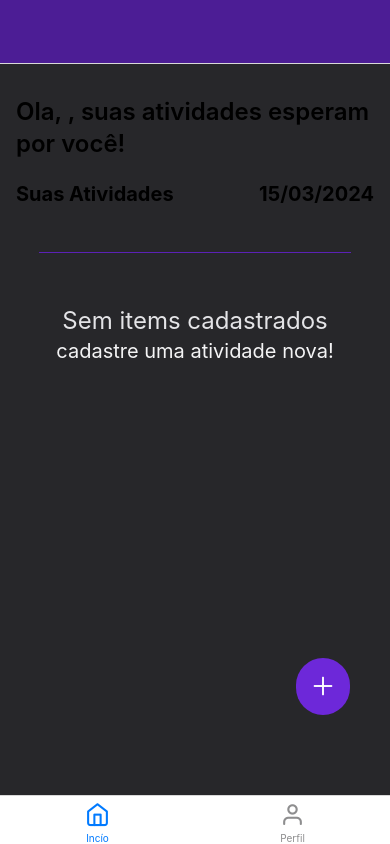
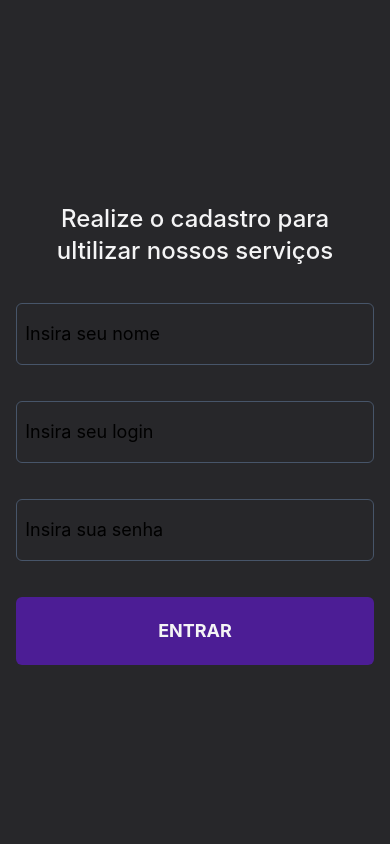
Before and after one commit to vih0/task-manager, a React Native app: screen /Cadastro in a window 390 px wide. Built offline with nearby package versions, Linux system fonts and the light colour scheme.

Commit message:
style: alterando cores das telas de login e cadastro

```diff
--- a/src/routes/route.tsx
+++ b/src/routes/route.tsx
@@ -13,7 +13,7 @@ export function Router() {
     }
     return (
         <NavigationContainer>
-            {!authData ? <AppStack /> : <AuthStack />}
+            {authData ? <AppStack /> : <AuthStack />}
         </NavigationContainer>
     )
 }
--- a/src/screens/cadastro.tsx
+++ b/src/screens/cadastro.tsx
@@ -1,7 +1,8 @@
-import React, { Button, Text, TouchableOpacity, View } from 'react-native';
+import React, { Button, Pressable, Text, TouchableOpacity, View } from 'react-native';
 import { Controller, FieldValues, useForm } from 'react-hook-form';
 import { Input } from '~/components/input';
 import { Methods } from '~/functions/methods';
+
 
 type UserProps = {
   user: string
@@ -32,14 +33,21 @@ export function Cadastro() {
       });
     handlePost();
   }
+
   return (
+    <View className='flex flex-1 items-center justify-center bg-zinc-800'>
+
       <View className='flex gap-9 my-6 w-11/12 mx-auto'>
-      <Text className='text-2xl text-center text-slate-800 font-medium mt-6'>Realize o cadastro para ultilizar nossos serviços</Text>
+        <Text className='text-2xl text-center text-zinc-100 font-medium mt-6'>Realize o cadastro para ultilizar nossos serviços</Text>
         <Controller
           control={control}
           rules={{ required: true }}
           render={({ field: { onChange, value } }) => (
-          <Input value={value} onChangeText={onChange} placeholder='Insira seu nome' />
+            <Input
+              className='color-zinc-200 text-lg placeholder:color-zinc-200'
+              value={value}
+              onChangeText={onChange}
+              placeholder='Insira seu nome' />
           )}
           name='nome'
         />
@@ -48,6 +56,7 @@ export function Cadastro() {
           rules={{ required: true }}
           render={({ field: { onChange, value } }) => (
             <Input
+              className='color-zinc-200 text-lg placeholder:color-zinc-200'
               onChangeText={onChange}
               value={value} placeholder='Insira seu login' />
           )}
@@ -57,17 +66,22 @@ export function Cadastro() {
           control={control}
           rules={{ required: true }}
           render={({ field: { onChange, value } }) => (
-          <Input value={value} onChangeText={onChange} placeholder='Insira sua senha' />
+            <Input
+              className='color-zinc-200 text-lg placeholder:color-zinc-200'
+              value={value}
+              onChangeText={onChange}
+              placeholder='Insira sua senha' />
           )}
           name='senha'
         />
 
         <TouchableOpacity
           onPress={handleSubmit(handleCreateUser)}
-        className='bg-blue-900 p-5 rounded-md'
+          className='bg-violet-900 p-5 rounded-md'
         >
-        <Text className='text-slate-100 font-bold text-center text-lg uppercase'>entrar</Text>
+          <Text className='text-zinc-100 font-bold text-center text-lg uppercase'>entrar</Text>
         </TouchableOpacity>
+      </View>
     </View>
   )
 }
--- a/src/screens/login.tsx
+++ b/src/screens/login.tsx
@@ -34,13 +34,16 @@ export function Login() {
     handlePost();
   }
   return (
-    <View className='flex gap-9 my-6 w-11/12 mx-auto'>
-      <Text className='text-2xl text-center text-slate-800 font-medium mt-6'>Faça Login para começar a Organizar suas atividades</Text>
+    <View className='flex flex-1 gap-9 py-6 w-full items-center justify-center bg-zinc-800'>
+      <View className='flex gap-9 my-6 w-11/12'>
+
+        <Text className='text-2xl text-center text-zinc-200 font-medium mt-6'>Faça Login para começar a Organizar suas atividades</Text>
         <Controller
           control={control}
           rules={{ required: true }}
           render={({ field: { onChange, value } }) => (
             <Input
+              className='color-zinc-100 placeholder:color-zinc-200 text-lg'
               onChangeText={onChange}
               value={value} placeholder='Insira seu login' />
           )}
@@ -50,20 +53,27 @@ export function Login() {
           control={control}
           rules={{ required: true }}
           render={({ field: { onChange, value } }) => (
-          <Input value={value} onChangeText={onChange} placeholder='Insira sua senha' secureTextEntry />
+            <Input
+              className='color-zinc-100 placeholder:color-zinc-200 text-lg'
+              value={value}
+              onChangeText={onChange}
+              placeholder='Insira sua senha'
+              secureTextEntry
+            />
           )}
           name='senha'
         />
         <View>
           <TouchableOpacity
             onPress={handleSubmit(handleCreateUser)}
-          className='bg-blue-900 p-5 rounded-md'
+            className='bg-violet-900 p-5 rounded-md'
           >
             <Text className='text-slate-100 font-bold text-center text-lg uppercase'>entrar</Text>
           </TouchableOpacity>
           <TouchableOpacity onPress={() => navigation.navigate('Cadastro')}>
-          <Text>Ainda não tem cadastro? clique aqui</Text>
+            <Text className='self-end text-zinc-400 font-medium mt-5'>Ainda não tem cadastro? clique aqui</Text>
           </TouchableOpacity>
+        </View>
       </View>
     </View>
   )
```
Lines whose indentation alone changed are shown as unchanged.
